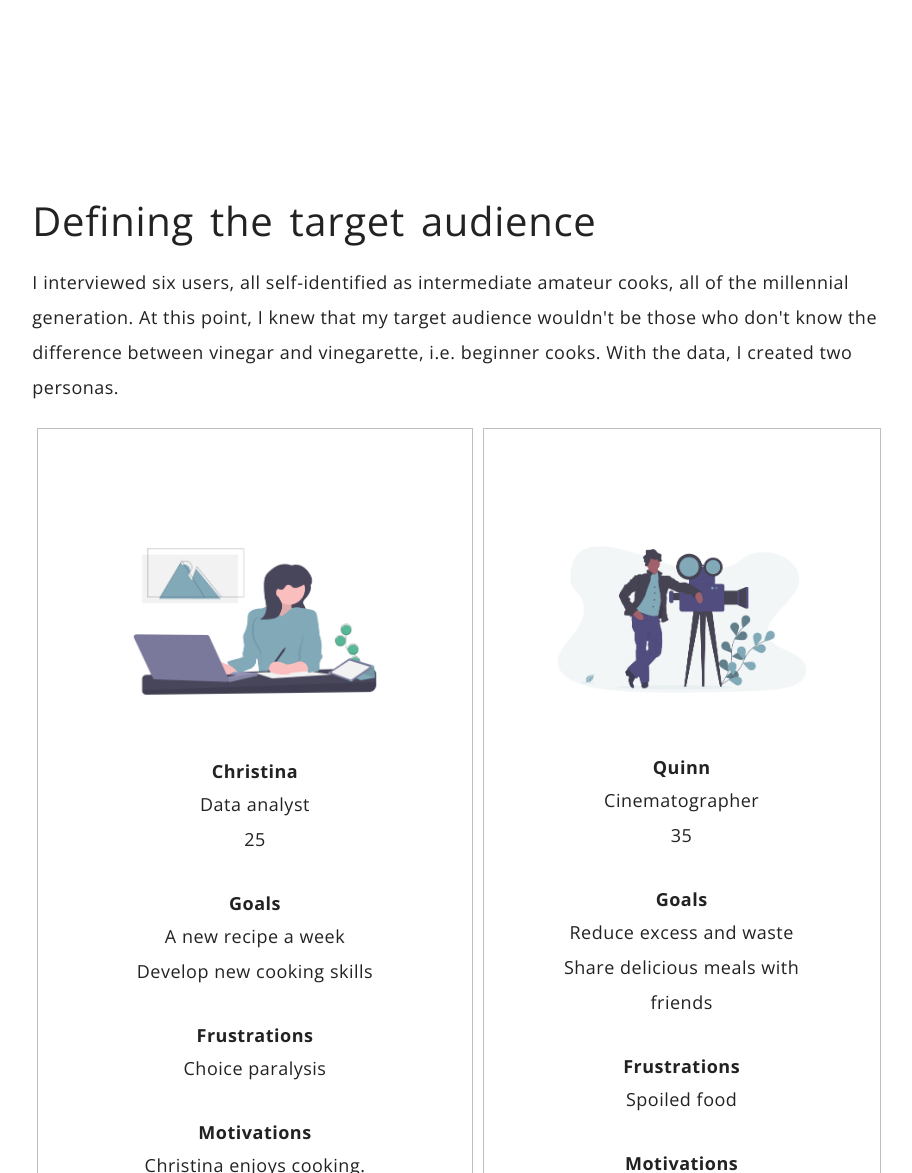
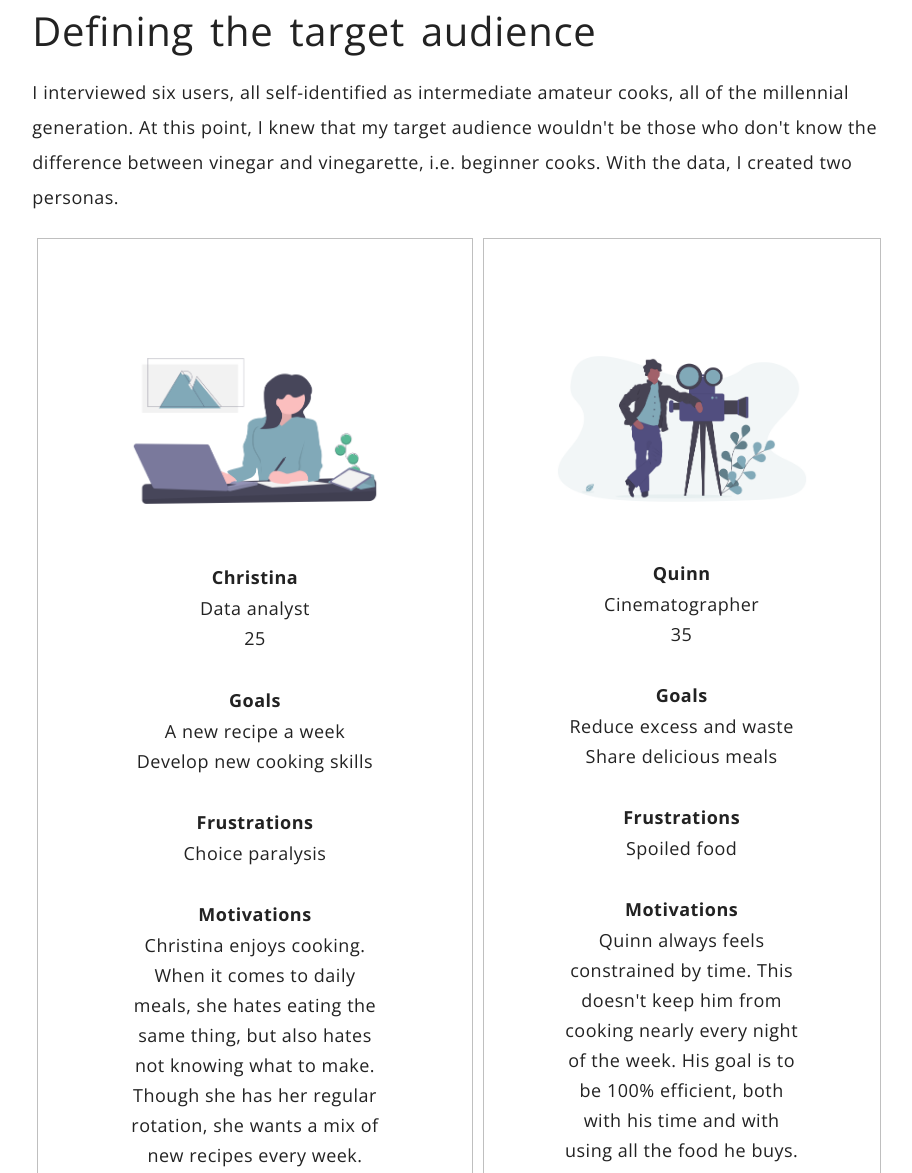
Before and after one commit to BenjaminByun/portfolio1, a plain HTML site: page moodie.html in a window 1280 px wide. Shown: the part 5832-7005 px from the top of the page, without its empty margins (181-1093 px from the left). Drawn offline with nearby package versions, Linux system fonts and the light colour scheme; a web font is replaced by a local one.

Commit message:
updated margins

```diff
--- a/moodie.html
+++ b/moodie.html
@@ -236,7 +236,7 @@
 					<p>35</p>
 					<h5>Goals</h5>
 					<p>Reduce excess and waste</p>
-					<p>Share delicious meals with friends</p>
+					<p>Share delicious meals</p>
 					<h5>Frustrations</h5>
 					<p>Spoiled food</p>
 					<h5>Motivations</h5>
--- a/style/style.css
+++ b/style/style.css
@@ -1246,7 +1246,7 @@ h3::before {
 
 .gif {
   margin: 100px auto;
-  width: 300px;
+  width: 200px;
 }
 
 .gif2 figcaption {
@@ -1329,7 +1329,9 @@ h3::before {
 .persona {
   text-align: center;
   border: 1px solid #bfbfbf;
+  line-height: 30px;
   margin: 5px;
+  padding-bottom: 30px;
 }
 
 .persona figure {
```
